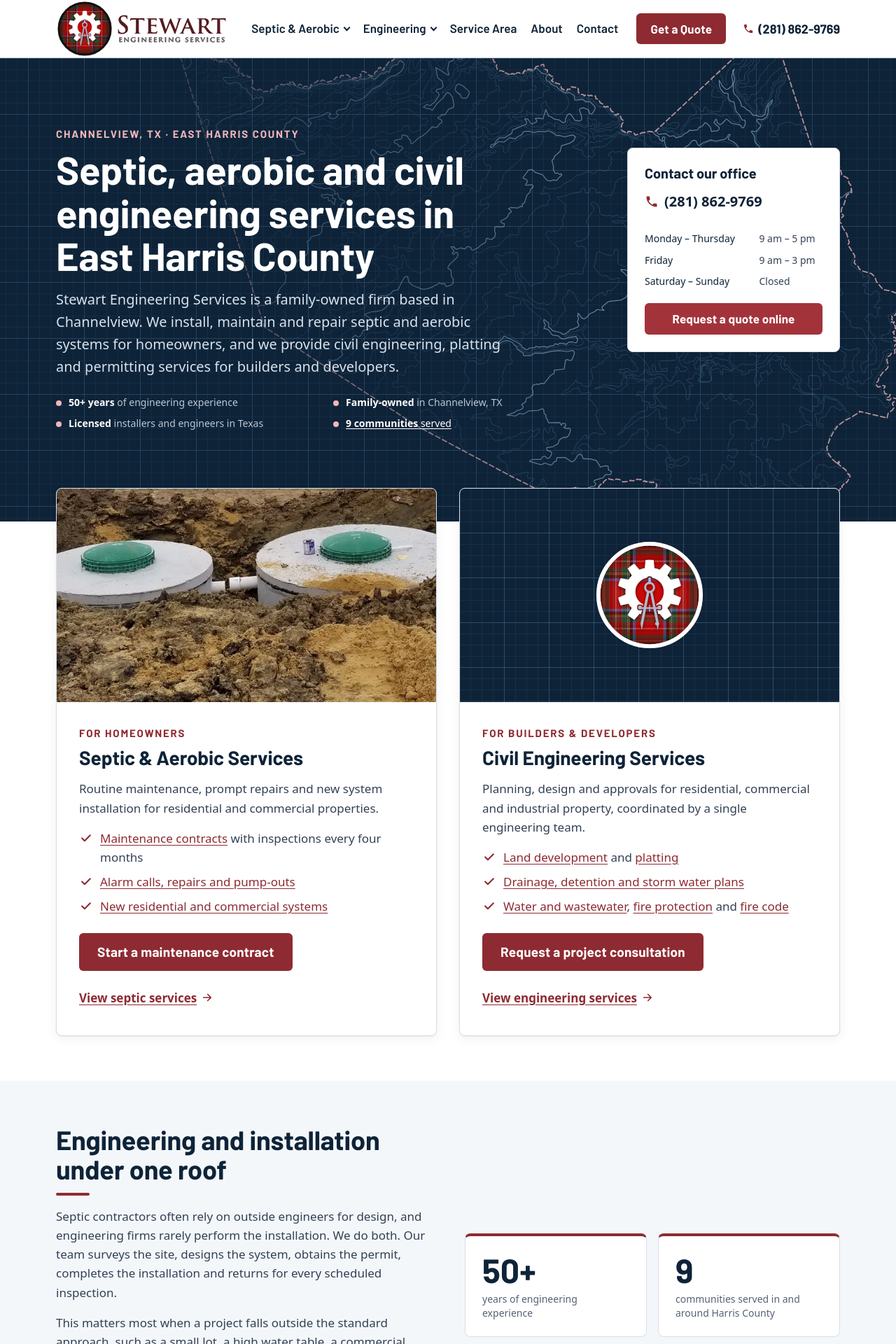
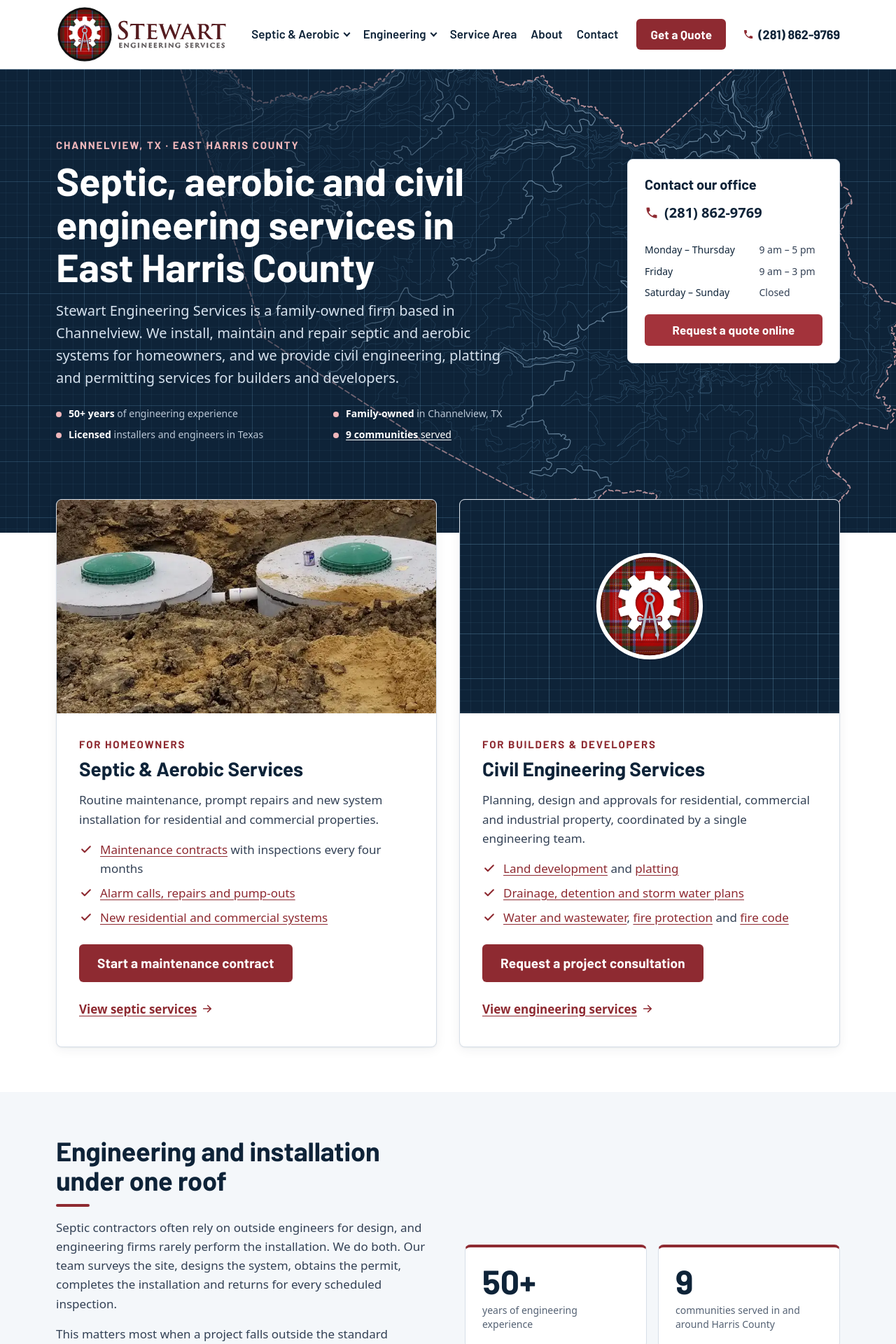
Before and after one commit to TheOnlyRealAgentP/SE-Services-MainPage, a Jekyll site: the page built from index.html, in a window 1280 px wide. Shown: the top 1920 px of the page at 70% size. Built offline with Jekyll 4.4.1, drawn with Linux system fonts in a browser that asks for light colours.

Commit message:
Give the header logo breathing room above and below
Co-Authored-By: Claude Opus 5.5 <noreply@anthropic.com>

```diff
--- a/assets/css/main.css
+++ b/assets/css/main.css
@@ -149,8 +149,9 @@ mark.todo {
 .site-header { background: var(--white); border-bottom: 1px solid var(--line); position: relative; z-index: 20; }
 .header-inner {
   display: flex; align-items: center; gap: var(--s-2);
-  min-height: 4.5rem; flex-wrap: wrap;
+  min-height: 4.5rem; flex-wrap: wrap; padding-block: 6px;
 }
+@media (min-width: 1200px) { .header-inner { padding-block: 8px; } }
 .brand { display: inline-flex; color: var(--ink); text-decoration: none; margin-right: auto; }
 .brand .logo { width: min(220px, calc(100vw - 2 * var(--gutter) - 120px)); height: auto; }
 @media (min-width: 768px) { .brand .logo { width: 256px; } }
```
